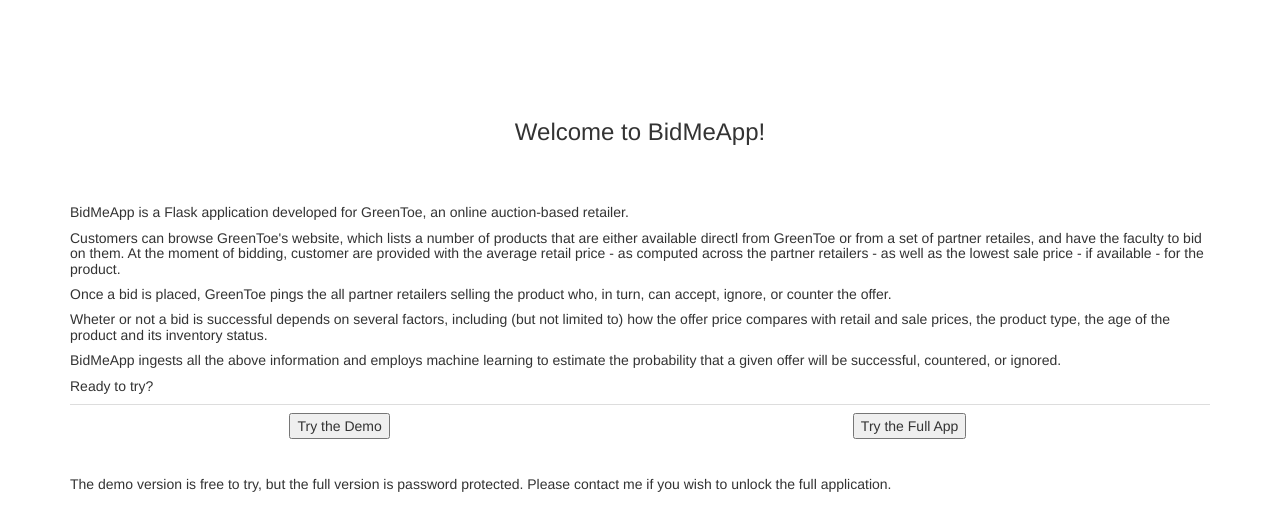
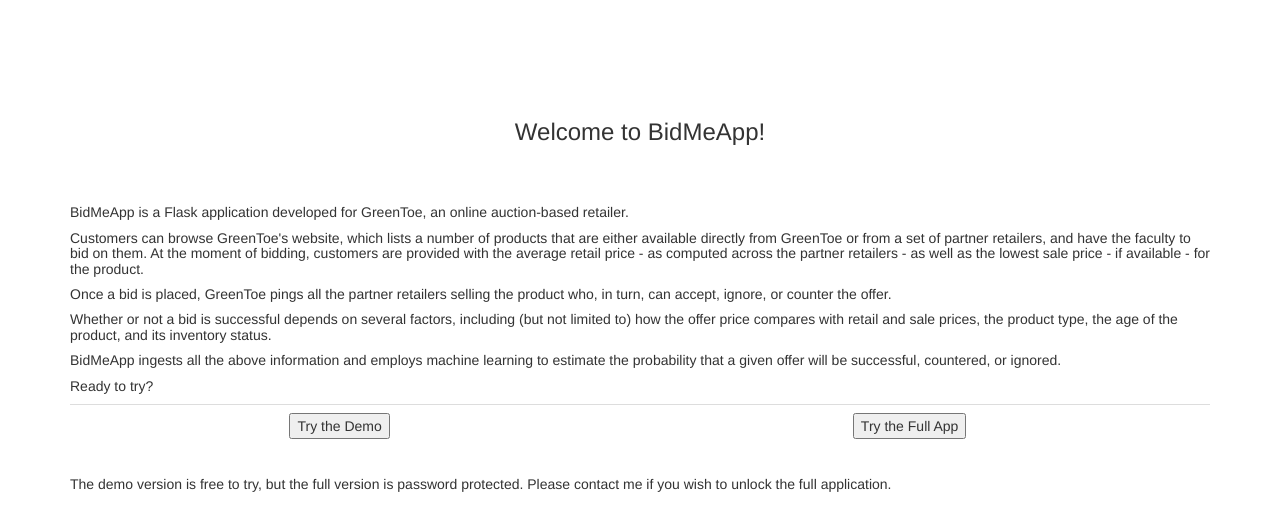
Before and after one commit to RiB-/BidMeUp, a Flask app: page / in a window 1280 px wide. Shown: the part 51-582 px from the top of the page. Run offline with Flask 2, Linux system fonts and the light colour scheme; parts of the project's set-up code (start-up, migrations or seed data) failed here and were passed over; some libraries are stand-ins or nearby versions.

Commit message:
fixed typos in home

```diff
--- a/app/templates/full_login.html
+++ b/app/templates/full_login.html
@@ -51,9 +51,9 @@
     </div>
     <div class="container">
       <h5>BidMeApp is a Flask application developed for GreenToe, an online auction-based retailer.</h5>
-      <h5>Customers can browse GreenToe's website, which lists a number of products that are either available directl from GreenToe or from a set of partner retailes, and have the faculty to bid on them. At the moment of bidding, customer are provided with the average retail price - as computed across the partner retailers - as well as the lowest sale price - if available - for the product.</h5>
-      <h5>Once a bid is placed, GreenToe pings the all partner retailers selling the product who, in turn, can accept, ignore, or counter the offer.</h5>
-      <h5>Wheter or not a bid is successful depends on several factors, including (but not limited to) how the offer price compares with retail and sale prices, the product type, the age of the product and its inventory status.</h5>
+      <h5>Customers can browse GreenToe's website, which lists a number of products that are either available directly from GreenToe or from a set of partner retailers, and have the faculty to bid on them. At the moment of bidding, customers are provided with the average retail price - as computed across the partner retailers - as well as the lowest sale price - if available - for the product.</h5>
+      <h5>Once a bid is placed, GreenToe pings all the partner retailers selling the product who, in turn, can accept, ignore, or counter the offer.</h5>
+      <h5>Whether or not a bid is successful depends on several factors, including (but not limited to) how the offer price compares with retail and sale prices, the product type, the age of the product, and its inventory status.</h5>
       <h5>BidMeApp ingests all the above information and employs machine learning to estimate the probability that a given offer will be successful, countered, or ignored.</h5>
       <h5>Ready to try?</h5>
     </div>
--- a/app/templates/full_login_error.html
+++ b/app/templates/full_login_error.html
@@ -51,9 +51,9 @@
     </div>
     <div class="container">
       <h5>BidMeApp is a Flask application developed for GreenToe, an online auction-based retailer.</h5>
-      <h5>Customers can browse GreenToe's website, which lists a number of products that are either available directl from GreenToe or from a set of partner retailes, and have the faculty to bid on them. At the moment of bidding, customer are provided with the average retail price - as computed across the partner retailers - as well as the lowest sale price - if available - for the product.</h5>
-      <h5>Once a bid is placed, GreenToe pings the all partner retailers selling the product who, in turn, can accept, ignore, or counter the offer.</h5>
-      <h5>Wheter or not a bid is successful depends on several factors, including (but not limited to) how the offer price compares with retail and sale prices, the product type, the age of the product and its inventory status.</h5>
+      <h5>Customers can browse GreenToe's website, which lists a number of products that are either available directly from GreenToe or from a set of partner retailers, and have the faculty to bid on them. At the moment of bidding, customers are provided with the average retail price - as computed across the partner retailers - as well as the lowest sale price - if available - for the product.</h5>
+      <h5>Once a bid is placed, GreenToe pings all the partner retailers selling the product who, in turn, can accept, ignore, or counter the offer.</h5>
+      <h5>Whether or not a bid is successful depends on several factors, including (but not limited to) how the offer price compares with retail and sale prices, the product type, the age of the product, and its inventory status.</h5>
       <h5>BidMeApp ingests all the above information and employs machine learning to estimate the probability that a given offer will be successful, countered, or ignored.</h5>
       <h5>Ready to try?</h5>
     </div>
--- a/app/templates/home.html
+++ b/app/templates/home.html
@@ -54,9 +54,9 @@
 
     <div class="container">
       <h5>BidMeApp is a Flask application developed for GreenToe, an online auction-based retailer.</h5>
-      <h5>Customers can browse GreenToe's website, which lists a number of products that are either available directl from GreenToe or from a set of partner retailes, and have the faculty to bid on them. At the moment of bidding, customer are provided with the average retail price - as computed across the partner retailers - as well as the lowest sale price - if available - for the product.</h5>
-      <h5>Once a bid is placed, GreenToe pings the all partner retailers selling the product who, in turn, can accept, ignore, or counter the offer.</h5>
-      <h5>Wheter or not a bid is successful depends on several factors, including (but not limited to) how the offer price compares with retail and sale prices, the product type, the age of the product and its inventory status.</h5>
+      <h5>Customers can browse GreenToe's website, which lists a number of products that are either available directly from GreenToe or from a set of partner retailers, and have the faculty to bid on them. At the moment of bidding, customers are provided with the average retail price - as computed across the partner retailers - as well as the lowest sale price - if available - for the product.</h5>
+      <h5>Once a bid is placed, GreenToe pings all the partner retailers selling the product who, in turn, can accept, ignore, or counter the offer.</h5>
+      <h5>Whether or not a bid is successful depends on several factors, including (but not limited to) how the offer price compares with retail and sale prices, the product type, the age of the product, and its inventory status.</h5>
       <h5>BidMeApp ingests all the above information and employs machine learning to estimate the probability that a given offer will be successful, countered, or ignored.</h5>
       <h5>Ready to try?</h5>
     </div>
```
